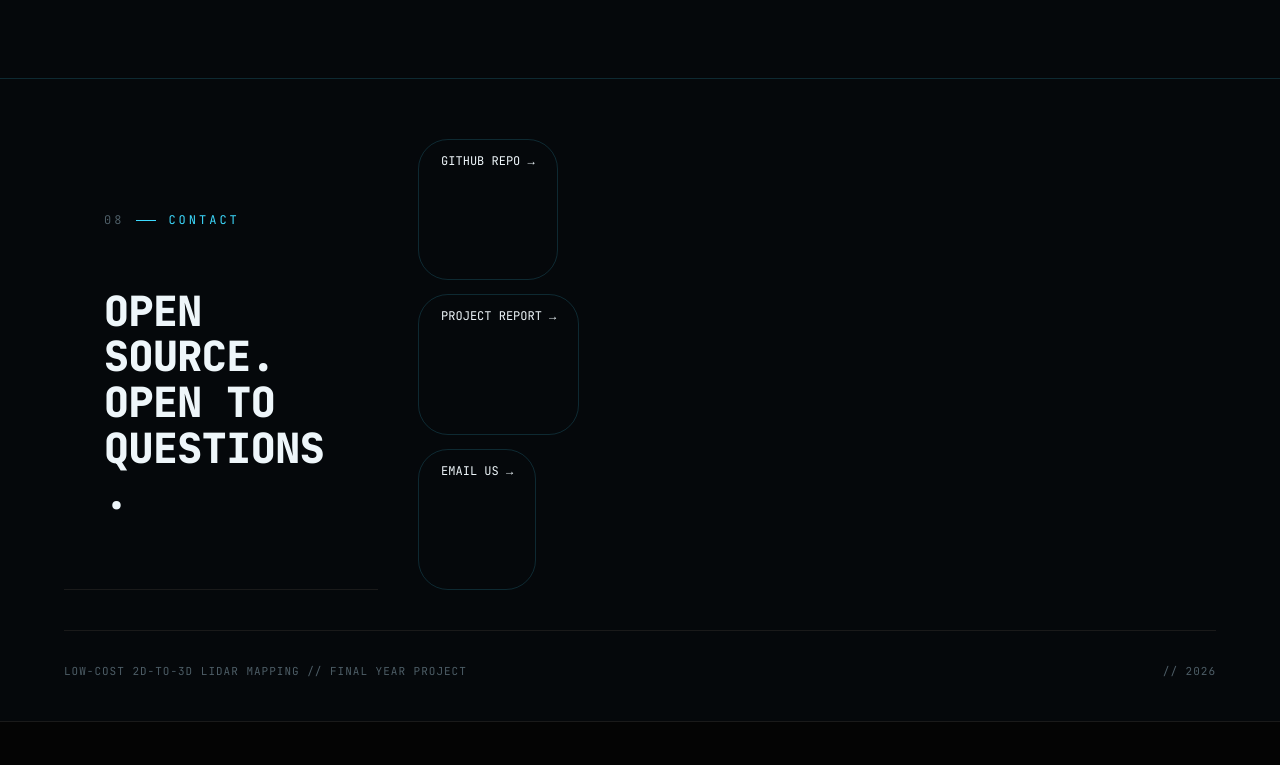
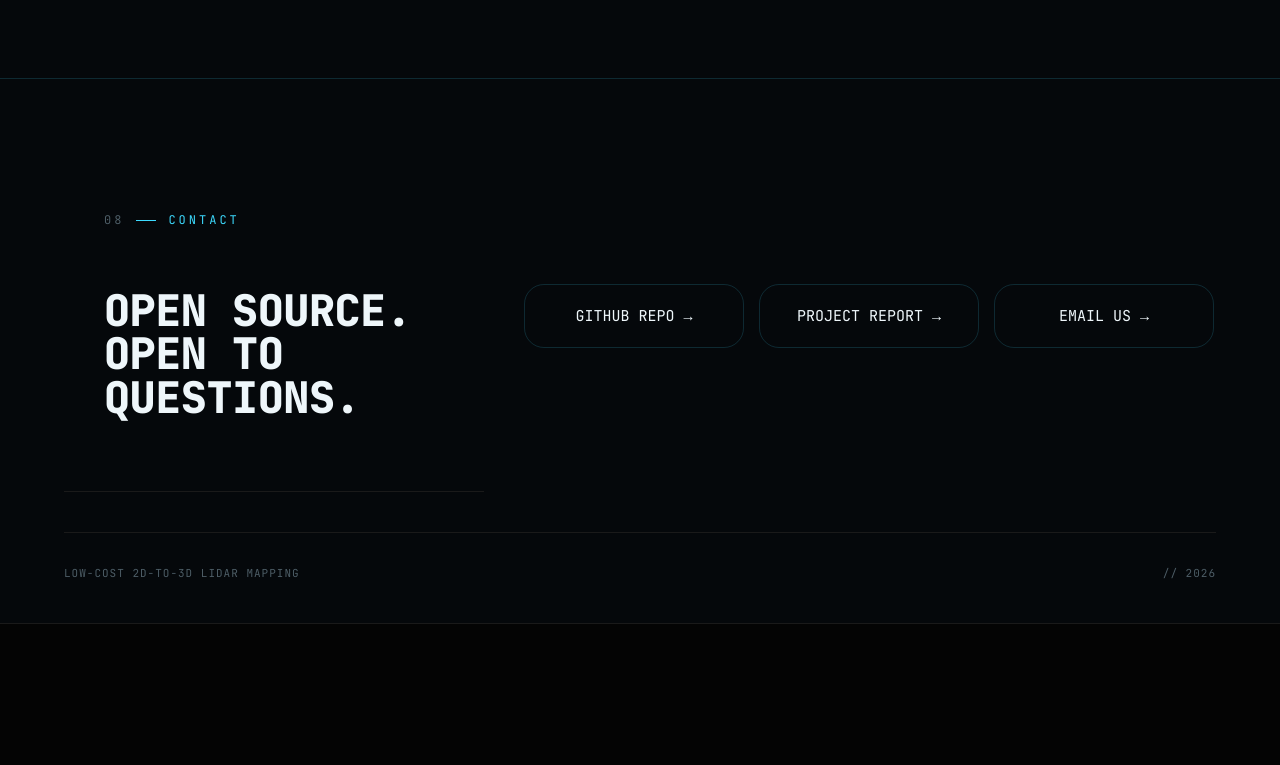
Before and after one commit to Maskedhelp2/webpage, a Next.js app: page /projects/slam-nav in a window 1280 px wide. Shown: the part 5760-6525 px from the top of the page. Built offline with nearby package versions, Linux system fonts and the light colour scheme.

Commit message:
Added contact in webpages

```diff
--- a/src/app/globals.css
+++ b/src/app/globals.css
@@ -196,9 +196,18 @@ h1, h2, h3, h4 {
   .skills-grid,
   .team-grid,
   .footer-top {
-    grid-template-columns: 1fr !important;
-    gap: 20px !important;
+    display:flex;
+    flex-direction:column;
+    align-items:center;
+    gap:30px;
   }
+
+.footer-links{
+    width:100%;
+    display:flex;
+    flex-wrap:wrap;
+    justify-content:flex-start;
+}
 
   /* FOOTER */
   .footer-inner { padding: 36px 16px 24px !important; }
@@ -718,3 +727,71 @@ h1, h2, h3, h4 {
 .hero-section .max-w-\[650px\] > div:last-child {
   justify-content: center;
 }
+
+.project-footer{
+    padding:120px 40px 80px;
+    display:flex;
+    flex-direction:column;
+    align-items:center;
+    text-align:center;
+    border-top:1px solid rgba(255,255,255,.08);
+}
+
+.project-footer-title{
+    font-family:var(--display);
+    font-size:clamp(2rem,4vw,3.5rem);
+    color:#fff;
+    margin-bottom:40px;
+    letter-spacing:-1px;
+}
+
+.project-footer-buttons{
+    display:flex;
+    justify-content:center;
+    gap:16px;
+    flex-wrap:wrap;
+}
+
+.project-footer-btn{
+    display:inline-flex;
+    align-items:center;
+    justify-content:center;
+
+    padding:10px 18px;
+    border:1px solid rgba(230,51,41,.3);
+    border-radius:24px;
+
+    font-family:var(--mono);
+    font-size:11px;
+    letter-spacing:1px;
+    text-transform:uppercase;
+    text-decoration:none;
+
+    color:#fff;
+    background:transparent;
+
+    transition:all .25s ease;
+}
+
+.project-footer-btn:hover{
+    color:#e63329;
+    border-color:#e63329;
+    background:rgba(230,51,41,.08);
+    box-shadow:0 0 16px rgba(230,51,41,.18);
+}
+
+@media (max-width:768px){
+    .project-footer{
+        padding:80px 20px 60px;
+    }
+
+    .project-footer-buttons{
+        flex-direction:column;
+        width:100%;
+        align-items:center;
+    }
+
+    .project-footer-btn{
+        width:260px;
+    }
+}
--- a/src/app/projects/slam-nav/page.tsx
+++ b/src/app/projects/slam-nav/page.tsx
@@ -513,21 +513,86 @@ export default function LidarWorldMapper() {
   .future-item{font-family:var(--mono);font-size:13.5px;color:var(--muted);padding:18px;border-left:2px solid var(--cyan-dim);background:rgba(61,219,255,0.03);}
 
   /* ---------- FOOTER ---------- */
-  footer{padding:60px 5% 40px; border-top:1px solid var(--panel-border);}
-  .footer-top{display:flex;justify-content:space-between;flex-wrap:wrap;gap:30px;margin-bottom:50px;}
-  .footer-cta h2{font-size:clamp(1.6rem,4vw,2.6rem);}
-  .footer-links{display:flex;gap:14px;flex-wrap:wrap;}
+footer{
+  padding:60px 5% 40px;
+  border-top:1px solid var(--panel-border);
+}
+
+.footer-top{
+    display:flex;
+    grid-template-columns:420px 1fr;
+    align-items:center;
+    gap:60px;
+    margin-bottom:50px;
+}
+
+.footer-cta{
+    min-width:420px;   /* or 450px if you prefer */
+}
+
+.footer-cta h2{
+    max-width:420px;
+    line-height:1;
+}
+
+.footer-links{
+    display:flex;
+    gap:15px;
+    flex-wrap:nowrap;
+}
+
+.footer-links a{
+    width:220px;
+    height:64px;
+
+    display:flex;
+    align-items:center;
+    justify-content:center;
+
+    flex-shrink:0;
+
+    font-family:var(--mono);
+    font-size:15px;
+    border:1px solid var(--panel-border);
+    border-radius:20px;
+    text-decoration:none;
+}
+
+.footer-links a:hover{
+  border-color:var(--cyan);
+  color:var(--cyan);
+}
+
+.footer-bottom{
+  display:flex;
+  justify-content:space-between;
+  flex-wrap:wrap;
+  gap:12px;
+  font-family:var(--mono);
+  font-size:11px;
+  color:var(--muted-dim);
+  letter-spacing:1px;
+}
+
+@media (max-width:600px){
+  section{
+    padding:90px 6%;
+  }
+
+  .hw-grid,
+  .team-grid{
+    grid-template-columns:1fr;
+  }
+
+  .footer-links{
+    flex-direction:column;
+  }
+
   .footer-links a{
-    font-family:var(--mono); font-size:12px; color:var(--white); border:1px solid var(--panel-border);
-    padding:12px 22px; border-radius:30px; text-decoration:none; transition:all .25s;
+    width:100%;
+    max-width:260px;
   }
-  .footer-links a:hover{border-color:var(--cyan); color:var(--cyan);}
-  .footer-bottom{display:flex;justify-content:space-between;flex-wrap:wrap;gap:12px;font-family:var(--mono);font-size:11px;color:var(--muted-dim);letter-spacing:1px;}
-
-  @media (max-width:600px){
-    section{padding:90px 6%;}
-    .hw-grid,.team-grid{grid-template-columns:1fr;}
-  }
+}
 
       `}</style>
 
@@ -714,13 +779,20 @@ export default function LidarWorldMapper() {
             <h2>Open source. Open to questions.</h2>
           </div>
           <div className="footer-links">
-            <a href="#">GITHUB REPO →</a>
+            <a
+            href="https://github.com/Maskedhelp2/Space-visualiser.git"
+            target="_blank"
+            rel="noopener noreferrer"
+            >
+              GITHUB REPO →
+            </a>
+
             <a href="#">PROJECT REPORT →</a>
-            <a href="mailto:hello@example.com">EMAIL US →</a>
+            <a href="mailto:karthik31012007@gmail.com">EMAIL US →</a>
           </div>
         </div>
         <div className="footer-bottom">
-          <span>LOW-COST 2D-TO-3D LIDAR MAPPING // FINAL YEAR PROJECT</span>
+          <span>LOW-COST 2D-TO-3D LIDAR MAPPING</span>
           <span>// 2026</span>
         </div>
       </footer>
```
Also changed, not shown: src/app/projects/desk-helper/page.tsx (+33 -0 lines).
